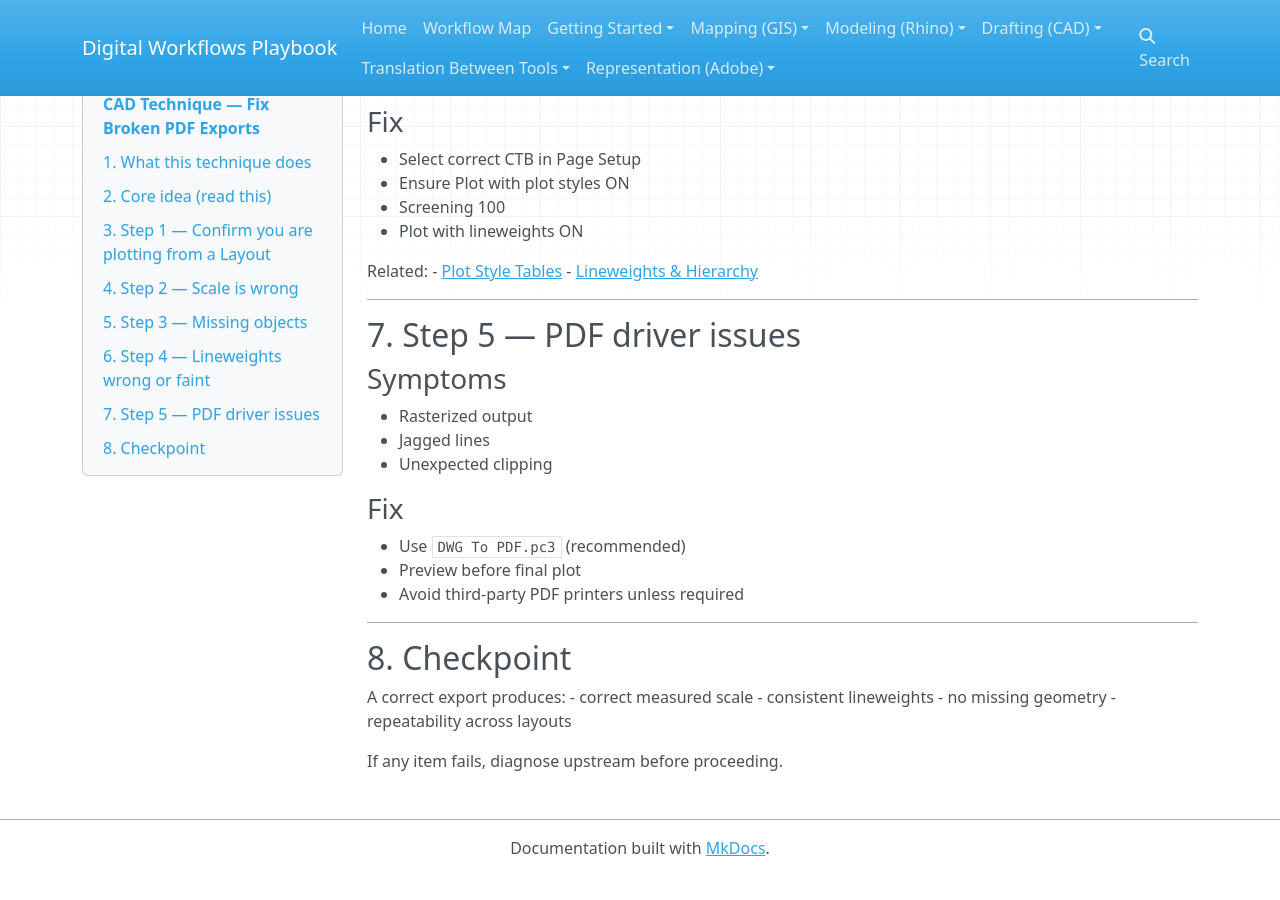
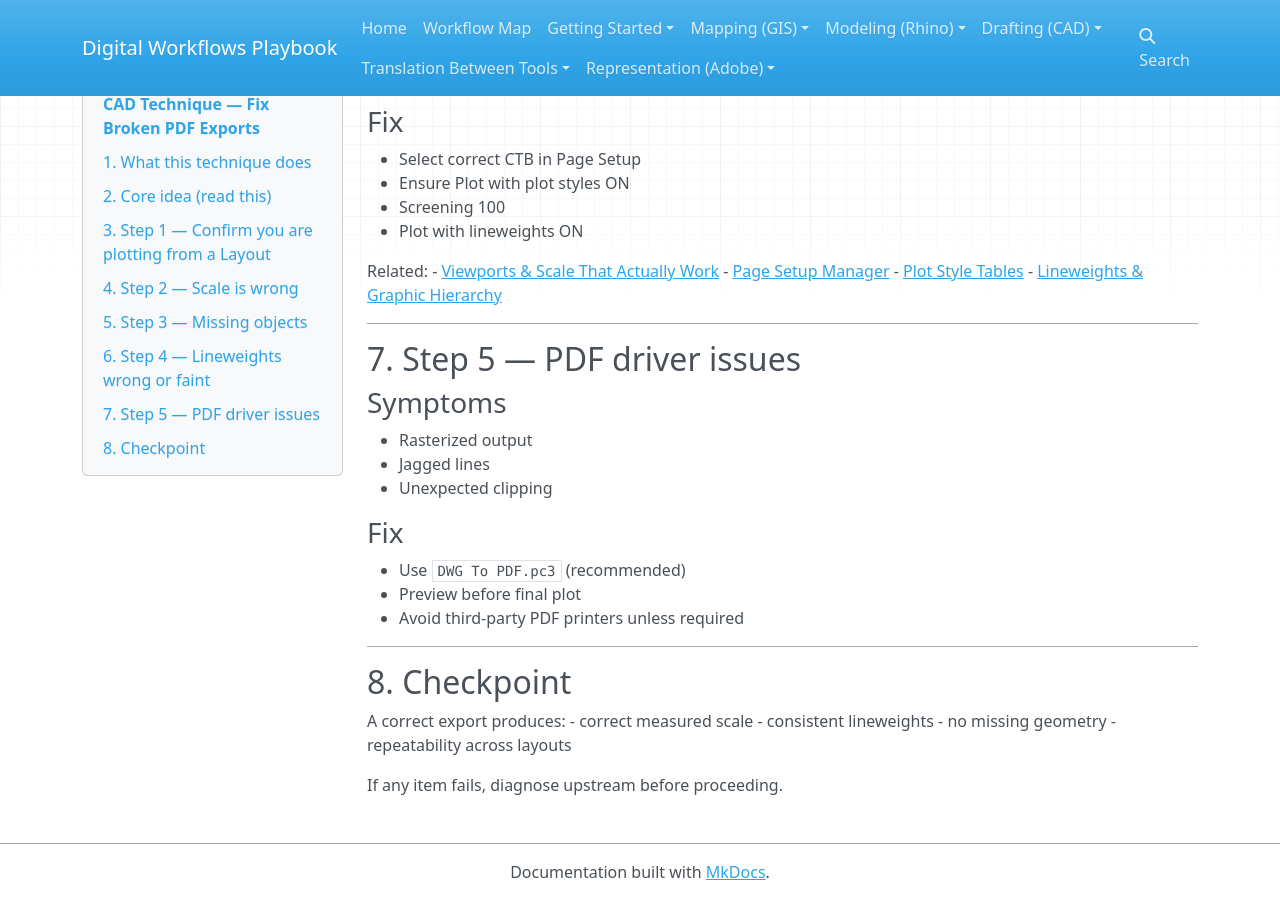
Before and after one commit to machineLandscape/digital-workflows-playbook, an MkDocs documentation site: the page built from docs/03_drafting_techniques/cad_export_failures.md, in a window 1280 px wide and 900 px high, scrolled down 1950 px. Built offline with MkDocs 1.6.1, drawn with Linux system fonts in a browser that asks for light colours; nearby versions of some CDN libraries; before the commit the page ends 2826 px from its top, so only the background shows below that.

Commit message:
Update cad_export_failures.md

```diff
--- a/docs/03_drafting_techniques/cad_export_failures.md
+++ b/docs/03_drafting_techniques/cad_export_failures.md
@@ -100,8 +100,10 @@ Related:
 - Plot with lineweights ON
 
 Related:
+- [Viewports & Scale That Actually Work](cad_viewports_and_scale.md)
+- [Page Setup Manager](cad_page_setup_manager.md)
 - [Plot Style Tables](cad_plot_style_tables.md)
-- [Lineweights & Hierarchy](cad_lineweights_and_hierarchy.md)
+- [Lineweights & Graphic Hierarchy](cad_lineweights_and_hierarchy.md)
 
 ---
 
```
